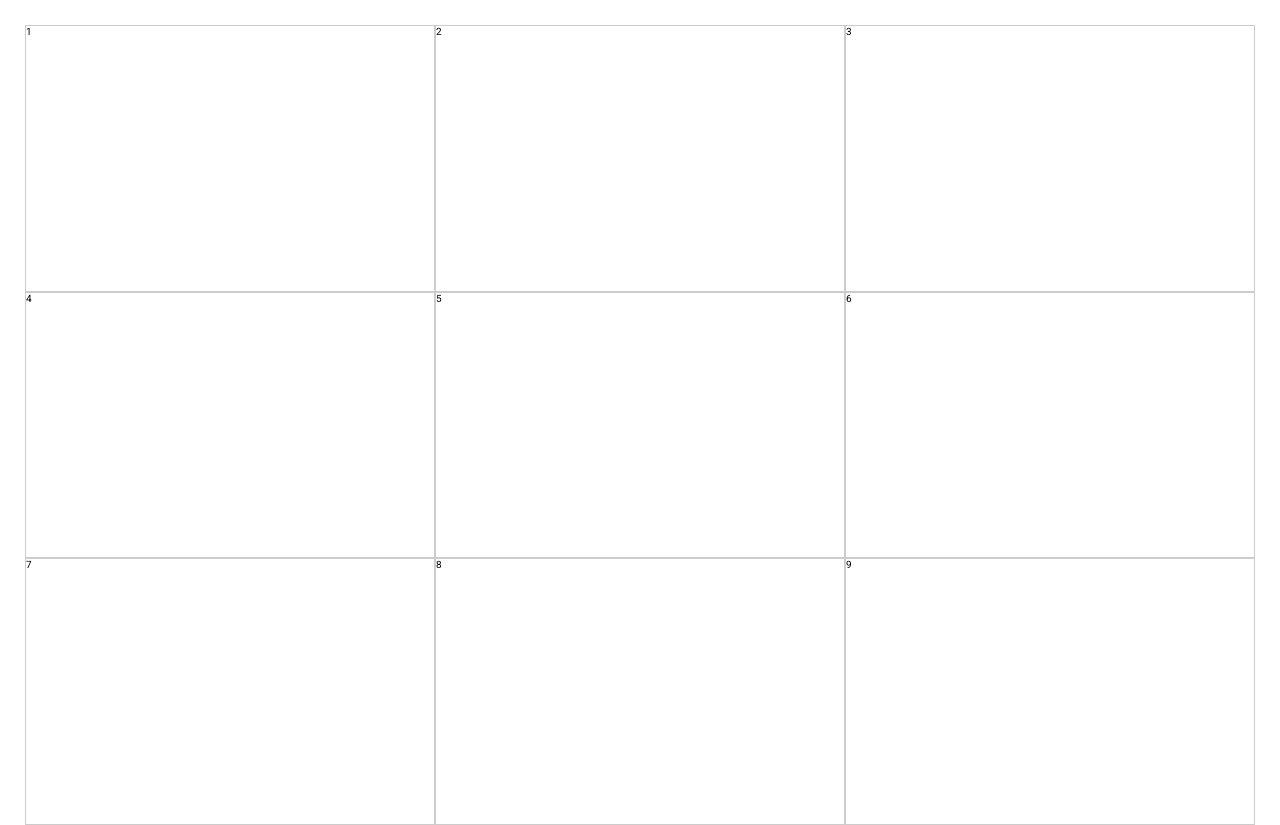
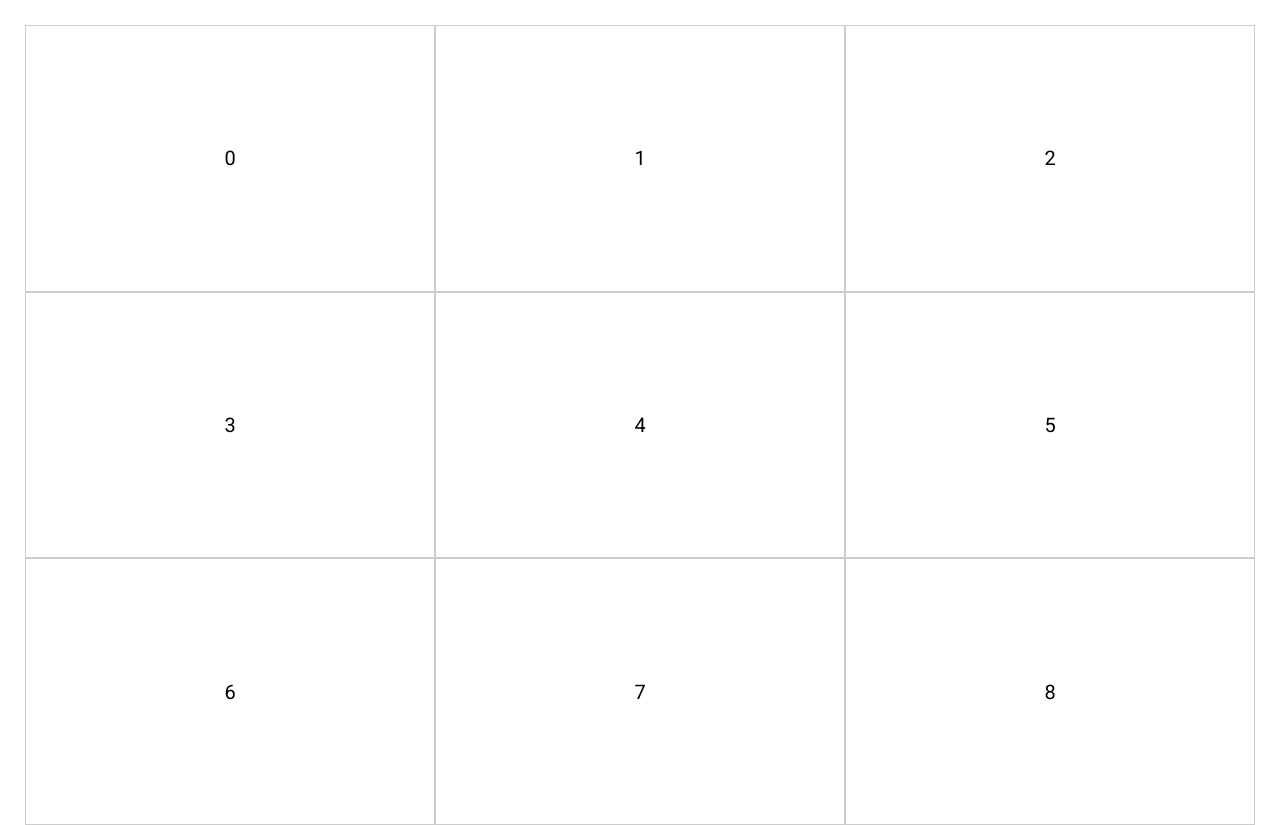
Before and after one commit to matanamir10/tic-tac-toe, a React (Create React App) app in the folder client/: page / in a window 1280 px wide. Built offline with nearby package versions, Linux system fonts and the light colour scheme.

Commit message:
span to show square state

```diff
--- a/client/src/components/Square/Square.js
+++ b/client/src/components/Square/Square.js
@@ -4,7 +4,7 @@ import './Square.scss';
 export const Square = ({id}) => {
     return (
         <div className='square'>
-            {id+1}
+            <span className='square__text'>{id}</span>
         </div>
     )
 }
--- a/client/src/components/Square/Square.scss
+++ b/client/src/components/Square/Square.scss
@@ -1,9 +1,16 @@
 @import '../../styles/variables.scss';
+@import '../../styles/mixin.scss';
 
 .square{
+    @include flexCenter;
     border:  1px solid $square-color;
+
 
     &:hover{
         cursor: pointer;
     }
+
+    &__text{
+       font-size: 2rem;
+    }
 }
```
